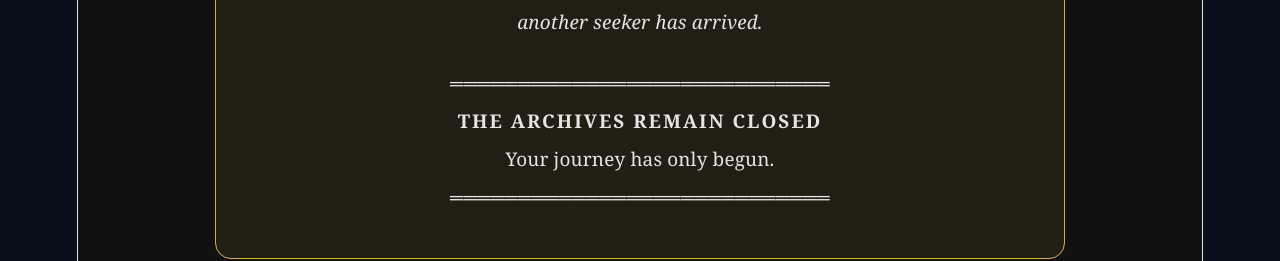
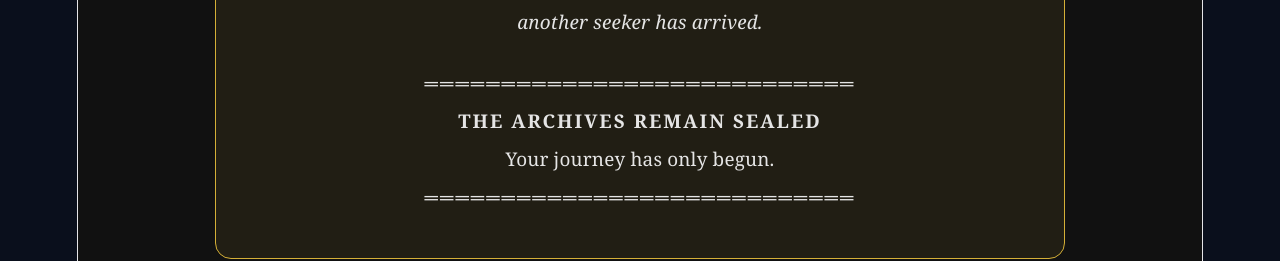
Before and after one commit to fperry64/the-realm, a React app in the folder web/: page /character in a window 1280 px wide. Shown: the part 509-770 px from the top of the page. Built offline with nearby package versions, Linux system fonts and the light colour scheme; the HTML template or start-up script is replaced by a standard one.

Commit message:
Character Sheet Mod 5

```diff
--- a/web/src/CharacterSheet.css
+++ b/web/src/CharacterSheet.css
@@ -121,4 +121,13 @@
   color: #d4af37;
   font-weight: bold;
   letter-spacing: 2px;
+  font-size: 1.2rem;
+  margin: 15px 0;
 }
+
+.realm-divider {
+  color: #d4af37;
+  font-size: 1.1rem;
+  letter-spacing: 2px;
+  margin: 15px 0;
+}
--- a/web/src/pages/CharacterSheet.jsx
+++ b/web/src/pages/CharacterSheet.jsx
@@ -46,17 +46,21 @@ function CharacterSheet() {
                 </p>
 
                 <div className="realm-teaser">
-                    <p>════════════════════════════</p>
+                    <p className="realm-divider">
+                        ════════════════════════════
+                    </p>
 
                     <p className="teaser-title">
-                        THE ARCHIVES REMAIN CLOSED
+                        THE ARCHIVES REMAIN SEALED
                     </p>
 
                     <p>
                         Your journey has only begun.
                     </p>
 
-                    <p>════════════════════════════</p>
+                    <p className="realm-divider">
+                        ════════════════════════════
+                    </p>
                 </div>
 
             </div>
```
